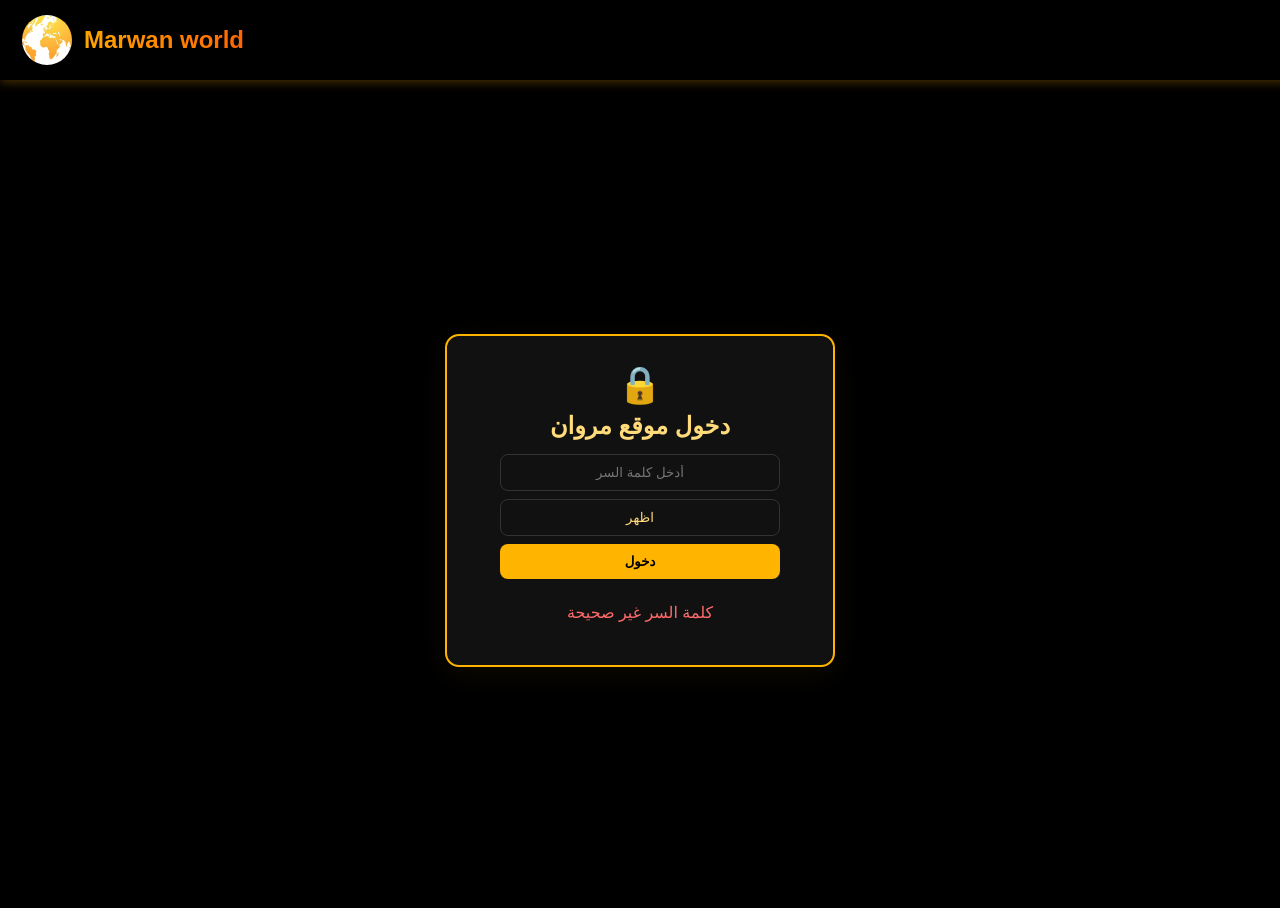
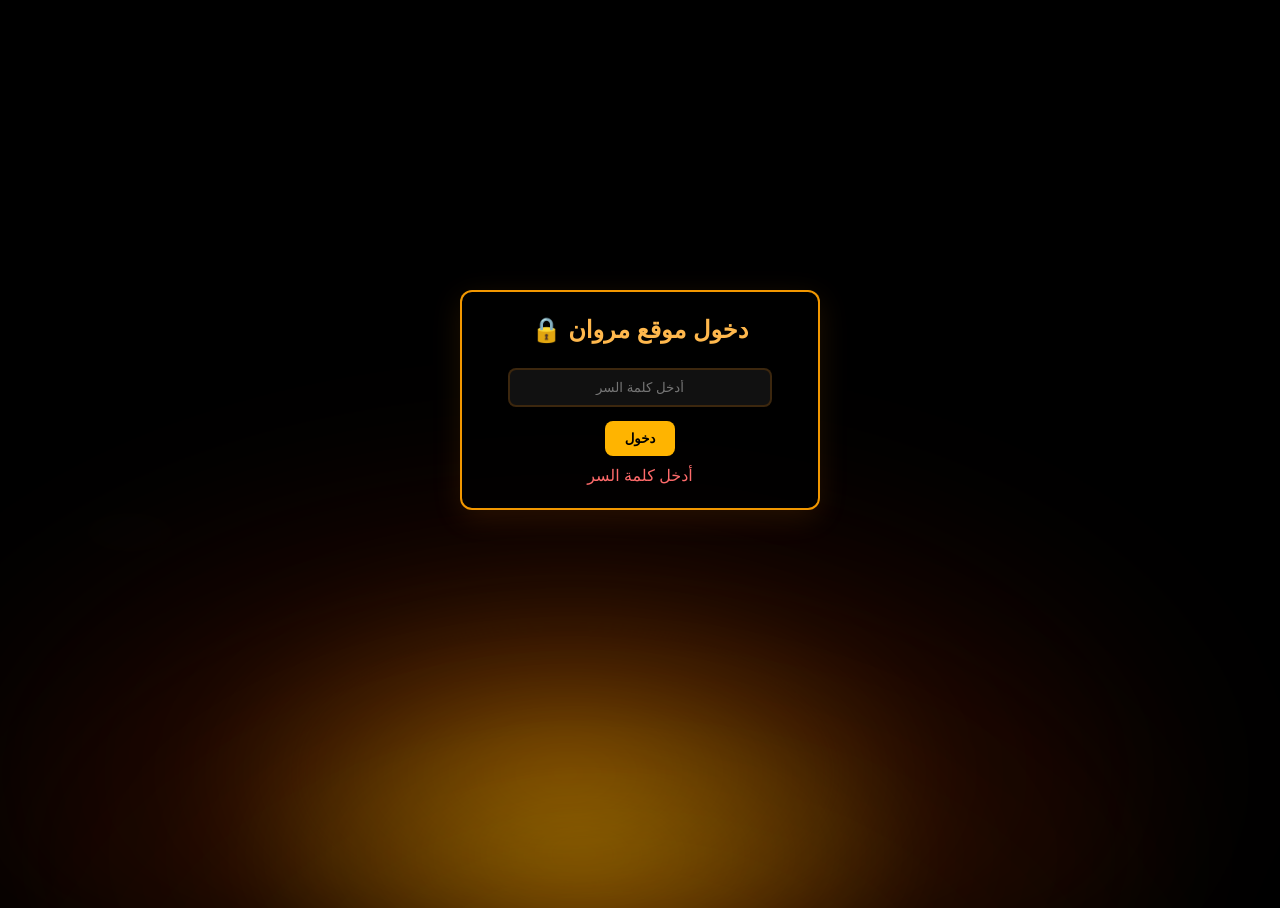
Before and after one commit to marwnmohamed42-ops/MarwanWorld, a plain HTML site: page index.html in a window 1280 px wide. Both pictures are taken after a click on the button "دخول". After the commit the page ends 800 px from the top, so only its background shows below. Drawn offline with Linux system fonts and the light colour scheme.

Commit message:
Add files via upload

```diff
--- a/index.html
+++ b/index.html
@@ -5,40 +5,135 @@
   <link rel="stylesheet" href="style.css">
 </head>
 
-<div class="pw-wrapper">
-  <div class="pw-box">
-    <div class="pw-top">
-      <span class="lock">🔒</span>
-      <h2>دخول موقع مروان</h2>
-    </div>
 
-    <div class="pw-form">
-      <input id="password" type="password" placeholder="أدخل كلمة السر" />
-      <button id="toggleBtn" type="button">اظهر</button>
-      <button id="enterBtn" type="button">دخول</button>
-      <p id="error" class="pw-error"></p>
+
+
+
+
+<!DOCTYPE html>
+<html lang="ar">
+<head>
+  <meta charset="utf-8" />
+  <meta name="viewport" content="width=device-width,initial-scale=1" />
+  <title>دخول - MarwanWorld</title>
+
+  <style>
+    *{box-sizing:border-box}
+    html,body{height:100%;margin:0;font-family:"Cairo",sans-serif}
+    body{
+      background:#000;
+      color:#ffb400;
+      overflow:hidden;
+      display:flex;
+      align-items:center;
+      justify-content:center;
+    }
+
+    /* خلفية النار */
+    .scene{position:fixed;inset:0;z-index:0;pointer-events:none}
+    .flame{
+      position:absolute;bottom:-10%;left:50%;transform:translateX(-50%);
+      width:140vmax;height:80vh;filter:blur(40px) saturate(120%);opacity:0.5;
+      animation:rise 6s linear infinite;mix-blend-mode:screen;
+    }
+    .flame:nth-child(1){
+      background: radial-gradient(ellipse at 50% 75%, rgba(255,140,0,0.8) 0%, rgba(255,50,0,0.15) 30%, transparent 55%);
+      animation-duration:5s;opacity:0.5;
+    }
+    .flame:nth-child(2){
+      background: radial-gradient(ellipse at 50% 70%, rgba(255,200,50,0.7) 0%, rgba(255,80,0,0.12) 28%, transparent 50%);
+      animation-duration:6s;opacity:0.45;filter:blur(30px) saturate(140%);
+    }
+    .flame:nth-child(3){
+      background: radial-gradient(ellipse at 50% 80%, rgba(255,60,0,0.65) 0%, rgba(255,140,0,0.06) 25%, transparent 45%);
+      animation-duration:7s;opacity:0.35;filter:blur(60px) saturate(110%);
+    }
+    @keyframes rise{
+      0%{transform:translateX(-50%) translateY(40vh)}
+      50%{transform:translateX(-55%) translateY(10vh)}
+      100%{transform:translateX(-50%) translateY(-10vh)}
+    }
+
+    /* دخان */
+    .smoke{position:absolute;bottom:5%;left:50%;transform:translateX(-50%);width:2000px;height:50vh;z-index:1;mix-blend-mode:screen}
+    .smoke .p{position:absolute;bottom:0;width:180px;height:60px;border-radius:50%;background:radial-gradient(closest-side, rgba(255,255,255,0.15), rgba(255,200,0,0.02));filter:blur(18px);opacity:0.14;animation:puff linear infinite}
+    .p:nth-child(1){left:30%;animation-duration:9s;transform:scale(1.6)}
+    .p:nth-child(2){left:45%;animation-duration:11s;transform:scale(1.1);animation-delay:1.3s}
+    .p:nth-child(3){left:60%;animation-duration:10s;transform:scale(1.4);animation-delay:0.6s}
+    .p:nth-child(4){left:20%;animation-duration:12s;transform:scale(1.25);animation-delay:2s}
+    .p:nth-child(5){left:75%;animation-duration:8s;transform:scale(1.5);animation-delay:0.4s}
+    @keyframes puff{
+      0%{transform:translateY(0) scale(0.6);opacity:0.12}
+      50%{transform:translateY(-25vh) scale(1.1);opacity:0.06}
+      100%{transform:translateY(-45vh) scale(1.6);opacity:0}
+    }
+
+    /* صندوق الدخول */
+    .login-box{
+      position:relative;z-index:10;background:rgba(0,0,0,0.78);
+      border:2px solid rgba(255,160,0,0.95);padding:24px;width:360px;border-radius:12px;
+      text-align:center;box-shadow:0 8px 30px rgba(255,140,0,0.12);color:#ffcc66;
+    }
+    .login-box h2{margin:0 0 12px;color:#ffb84d}
+    .login-box input{
+      width:86%;padding:10px;border-radius:8px;border:2px solid rgba(255,140,0,0.18);
+      background:#111;color:#ffcc66;outline:none;margin-top:12px;text-align:center;
+    }
+    .login-box button{
+      margin-top:14px;background:#ffb400;border:none;color:#000;font-weight:700;
+      padding:10px 20px;border-radius:8px;cursor:pointer;
+    }
+    .err{color:#ff6b6b;height:18px;margin-top:10px}
+
+    @media (max-width:420px){
+      .login-box{width:92%;padding:18px}
+    }
+  </style>
+</head>
+
+<body>
+  <!-- خلفية النار والدخان -->
+  <div class="scene" aria-hidden="true">
+    <div class="flame"></div>
+    <div class="flame"></div>
+    <div class="flame"></div>
+    <div class="smoke">
+      <div class="p"></div>
+      <div class="p"></div>
+      <div class="p"></div>
+      <div class="p"></div>
+      <div class="p"></div>
     </div>
   </div>
-</div>
 
-<script>
-  const correctPassword = "marwan2009"; // غيّر هنا
-  const pwInput = document.getElementById('password');
-  const err = document.getElementById('error');
-  document.getElementById('toggleBtn').addEventListener('click', () => {
-    pwInput.type = pwInput.type === 'password' ? 'text' : 'password';
-    document.getElementById('toggleBtn').textContent = pwInput.type === 'password' ? 'اظهر' : 'اخفِ';
-  });
-  function tryLogin() {
-    if (pwInput.value === correctPassword) window.location.href = 'home.html';
-    else err.textContent = 'كلمة السر غير صحيحة';
-  }
-  document.getElementById('enterBtn').addEventListener('click', tryLogin);
-  pwInput.addEventListener('keypress', e => { if (e.key === 'Enter') tryLogin(); });
-</script>
-<header
-<header class="header">
-  <div class="logo">
-    <img src="koko.jpg.jpg" alt="لوجو مروان" class="logo-img">
-    <h1 class="logo-text">Marwan world</h1>
+  <!-- صندوق الدخول -->
+  <div class="login-box" role="main" aria-label="login">
+    <h2>🔒 دخول موقع مروان</h2>
+    <input id="password" type="password" placeholder="أدخل كلمة السر" />
+    <br>
+    <button onclick="checkPassword()">دخول</button>
+    <div class="err" id="err"></div>
   </div>
+
+  <script>
+    // غيّر كلمة السر هنا لو حبيت
+    const CORRECT = "marwan2009";
+
+    function checkPassword(){
+      const v = document.getElementById('password').value.trim();
+      const e = document.getElementById('err');
+      e.textContent = '';
+      if(!v){ e.textContent = 'أدخل كلمة السر'; return; }
+      if(v === CORRECT){
+        window.location.href = 'home.html';
+      } else {
+        e.textContent = 'كلمة السر غير صحيحة ❌';
+      }
+    }
+
+    document.getElementById('password').addEventListener('keydown', function(ev){
+      if(ev.key === 'Enter') checkPassword();
+    });
+  </script>
+</body>
+</html>
--- a/style.css
+++ b/style.css
@@ -192,3 +192,31 @@ audio {
   border-radius: 10px;
   outline: none;
 }
+{body {
+  background-color: black;
+  color: orange;
+  display: flex;
+  justify-content: center;
+  align-items: center;
+  height: 100vh;
+  margin: 0;
+  font-family: 'Cairo', sans-serif;
+}
+
+.typing-container {
+  text-align: center;
+}
+
+#typing-text {
+  font-size: 2em;
+  border-right: 3px solid orange;
+  white-space: nowrap;
+  overflow: hidden;
+  animation: blink 0.7s infinite;
+}
+
+@keyframes blink {
+  50% {
+    border-color: transparent;
+  }
+}}
```
Also changed, not shown: home.html (+40 -8 lines), 1 other file.
